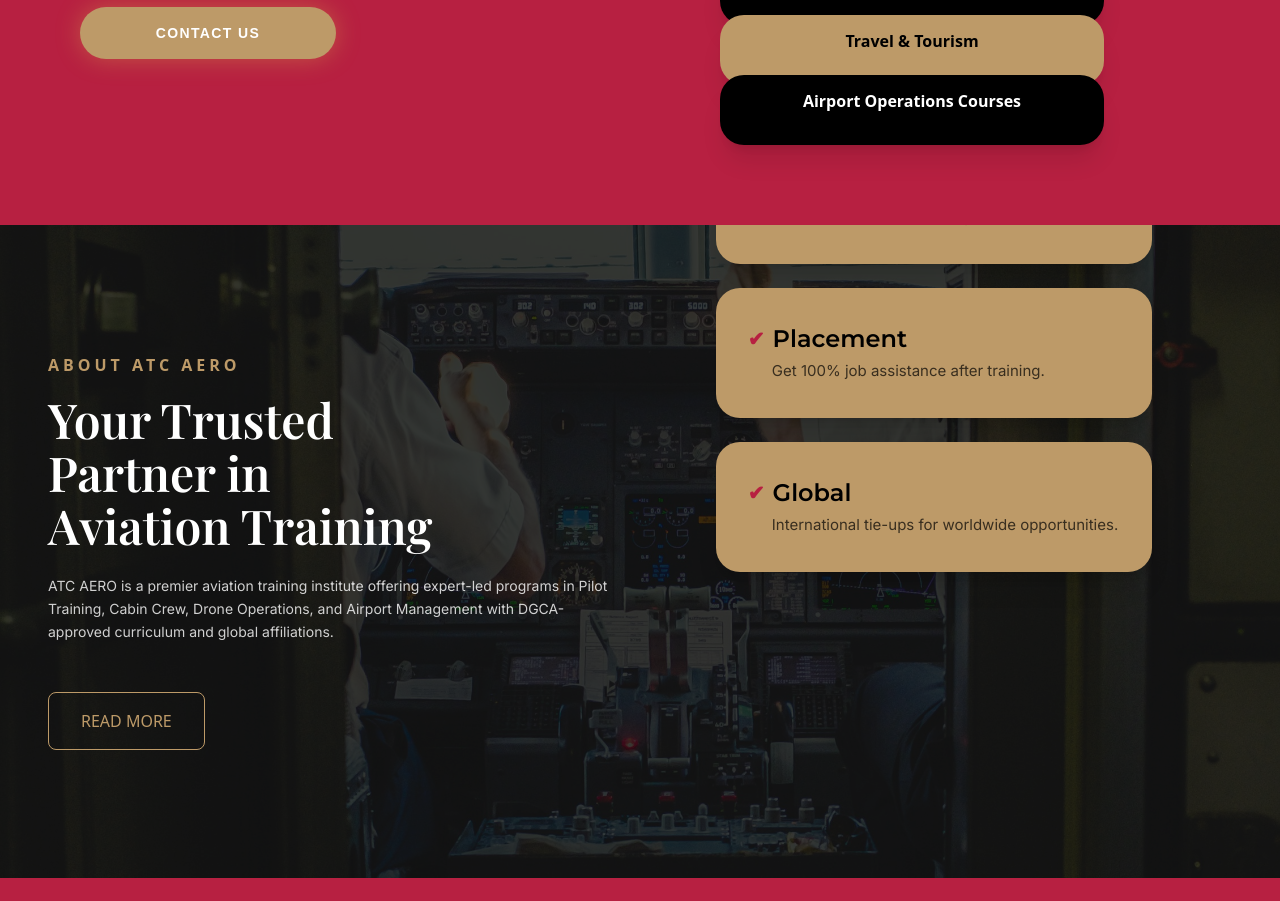
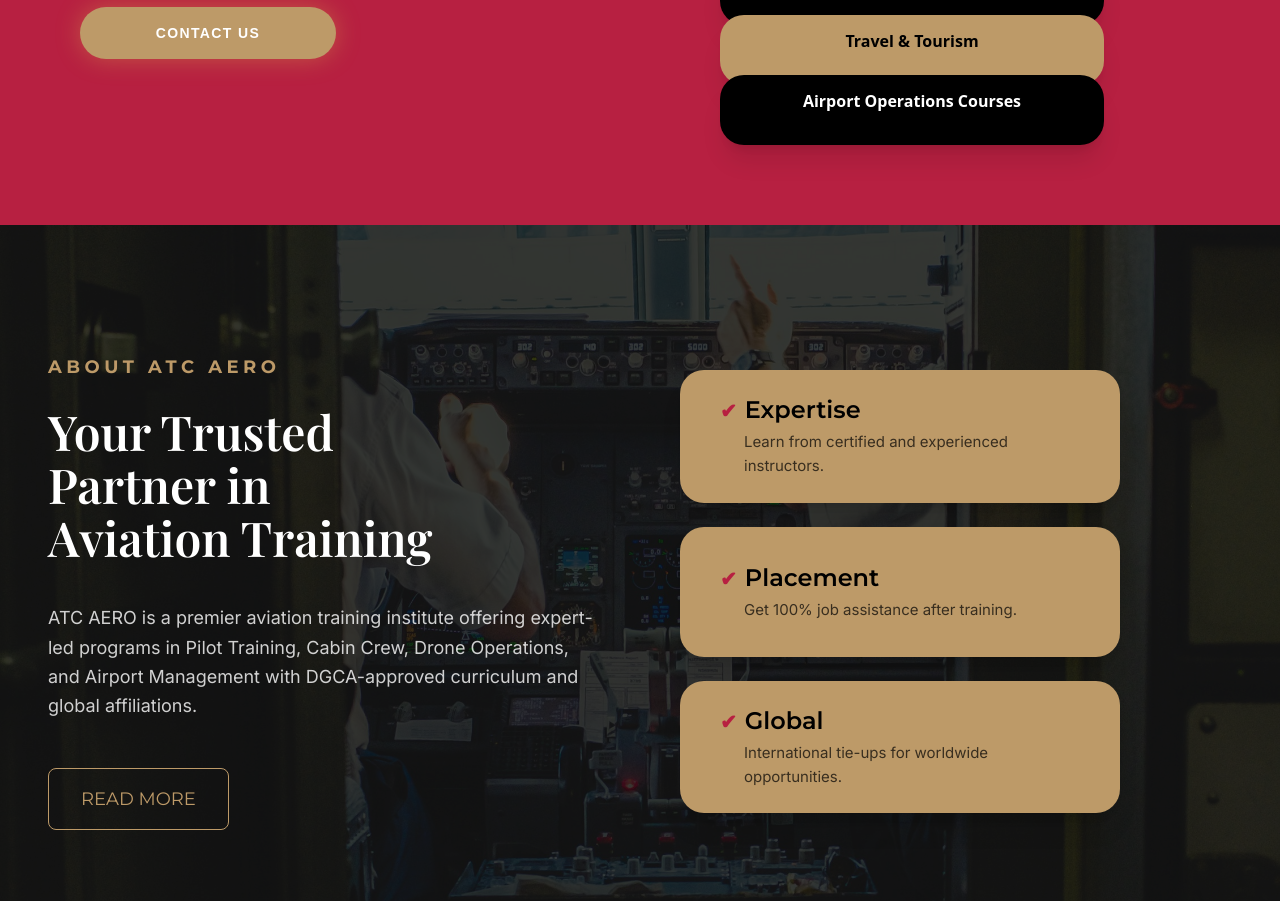
Before and after one commit to ayu-g22/ATCAero, a Next.js app: page / in a window 1280 px wide. Shown: the part 1285-2186 px from the top of the page. Built offline with nearby package versions, Linux system fonts and the light colour scheme; a web font is replaced by a local one.

Commit message:
Fixed About section - v1

```diff
--- a/src/components/AboutSection.tsx
+++ b/src/components/AboutSection.tsx
@@ -4,10 +4,8 @@ import Image from "next/image";
 
 export const AboutSection = () => {
     return (
-    <section
-      id="black-bg"
-      className="w-full bg-blackDeep py-20 lg:py-32 relative overflow-hidden"
-    >
+        <section id="black-bg" className="w-full bg-blackDeep py-16 sm:py-20 md:py-24 lg:py-32 relative overflow-hidden">
+
             {/* BACKGROUND IMAGE */}
             <div className="absolute inset-0 z-0 opacity-20">
                 <Image
@@ -19,85 +17,123 @@ export const AboutSection = () => {
             </div>
 
             {/* CONTENT */}
-      <div className="max-w-7xl mx-auto px-6 lg:px-12 relative z-10">
-        <div className="grid grid-cols-1 lg:grid-cols-2 gap-16 items-start">
+            <div className="max-w-7xl mx-auto px-4 sm:px-6 md:px-8 lg:px-12 relative z-10">
 
-          {/* ABOUT TEXT */}
-          <div className="text-white order-1">
-            <p className="text-gold font-bold tracking-[0.25em] mb-4">
+                {/* GRID LAYOUT */}
+                <div className="grid grid-cols-1 lg:grid-cols-2 gap-10 sm:gap-12 md:gap-16 lg:gap-20 items-center">
+
+                    {/* TEXT CONTENT - Left on desktop, top on mobile */}
+                    <div className="text-white order-1 lg:order-1 text-center lg:text-left">
+                        <p className="text-gold font-bold tracking-[0.2em] sm:tracking-[0.25em] font-montserrat text-sm sm:text-base md:text-lg mb-4 sm:mb-5 md:mb-6">
                             ABOUT ATC AERO
                         </p>
 
-            <h2 className="font-playfair text-4xl lg:text-5xl leading-[1.1] font-semibold mb-6">
-              Your Trusted <br className="hidden lg:block" />
-              Partner in <br className="hidden lg:block" />
+                        <h2 className="font-playfair text-3xl sm:text-4xl md:text-5xl leading-tight sm:leading-[1.1] font-semibold mb-6 sm:mb-8 md:mb-10">
+                            Your Trusted <br />
+                            Partner in <br />
                             Aviation Training
                         </h2>
 
-            <p className="font-inter text-white/80 text-sm lg:text-md leading-relaxed max-w-xl">
+                        <p className="font-inter text-white/80 text-sm sm:text-base md:text-lg leading-relaxed max-w-xl mx-auto lg:mx-0">
                             ATC AERO is a premier aviation training institute offering
-              expert-led programs in Pilot Training, Cabin Crew, Drone
-              Operations, and Airport Management with DGCA-approved curriculum
-              and global affiliations.
+                            expert-led programs in Pilot Training, Cabin Crew, Drone Operations,
+                            and Airport Management with DGCA-approved curriculum and global
+                            affiliations.
                         </p>
 
-            <button className="mt-8 lg:mt-12 px-8 py-4 border border-gold text-gold rounded-md hover:bg-gold hover:text-black transition">
+                        <button
+                            className="
+                                mt-8 sm:mt-10 md:mt-12 px-6 sm:px-8 py-3 sm:py-4 font-montserrat text-sm sm:text-base md:text-lg
+                                border border-gold text-gold rounded-md
+                                hover:bg-gold hover:text-black transition
+                                w-full sm:w-auto
+                            "
+                        >
                             READ MORE
                         </button>
                     </div>
 
-          {/* BOXES */}
-          <div className="relative order-2">
+                    {/* FEATURE BOXES - Below text on mobile, right side on desktop */}
+                    <div className="relative flex justify-center lg:justify-end order-2 lg:order-2">
+
+                        <div className="relative w-full max-w-[500px] lg:max-w-none">
+
                           <div
                             className="
-                flex flex-col gap-6
-                lg:absolute
-                lg:right-0
-                lg:top-1/2 lg:-translate-y-1/2
-                lg:mr-10 xl:mr-20
+                              flex flex-col
+                              gap-4 sm:gap-5 md:gap-6
+                              z-20
                             "
                           >
-              <InfoBox
-                title="Expertise"
-                desc="Learn from certified and experienced instructors."
-              />
-              <InfoBox
-                title="Placement"
-                desc="Get 100% job assistance after training."
-              />
-              <InfoBox
-                title="Global"
-                desc="International tie-ups for worldwide opportunities."
-              />
+                            {/* BOX 1 - Expertise */}
+                            <div
+                              className="
+                                bg-gold text-black
+                                w-full lg:w-[380px] xl:w-[440px]
+                                min-h-[110px] sm:min-h-[120px] md:min-h-[130px]
+                                rounded-2xl sm:rounded-3xl shadow-xl
+                                px-5 sm:px-6 md:px-8 py-4 sm:py-5 md:py-6
+                                flex flex-col justify-center
+                              "
+                            >
+                              <h3 className="text-lg sm:text-xl md:text-2xl font-montserrat font-semibold">
+                                <span className="text-red text-base sm:text-lg md:text-xl p-1 sm:p-2">✔</span>
+                                Expertise
+                              </h3>
+                              <p className="pl-6 sm:pl-7 md:pl-8 text-black/70 font-inter leading-relaxed text-xs sm:text-sm md:text-[15px] mt-1">
+                                Learn from certified and experienced instructors.
+                              </p>
+                            </div>
+
+                            {/* BOX 2 - Placement */}
+                            <div
+                              className="
+                                bg-gold text-black
+                                w-full lg:w-[380px] xl:w-[440px]
+                                min-h-[110px] sm:min-h-[120px] md:min-h-[130px]
+                                rounded-2xl sm:rounded-3xl shadow-xl
+                                px-5 sm:px-6 md:px-8 py-4 sm:py-5 md:py-6
+                                flex flex-col justify-center
+                              "
+                            >
+                              <h3 className="text-lg sm:text-xl md:text-2xl font-montserrat font-semibold">
+                                <span className="text-red text-base sm:text-lg md:text-xl p-1 sm:p-2">✔</span>
+                                Placement
+                              </h3>
+                              <p className="pl-6 sm:pl-7 md:pl-8 text-black/70 font-inter leading-relaxed text-xs sm:text-sm md:text-[15px] mt-1">
+                                Get 100% job assistance after training.
+                              </p>
+                            </div>
+
+                            {/* BOX 3 - Global */}
+                            <div
+                              className="
+                                bg-gold text-black
+                                w-full lg:w-[380px] xl:w-[440px]
+                                min-h-[110px] sm:min-h-[120px] md:min-h-[130px]
+                                rounded-2xl sm:rounded-3xl shadow-xl
+                                px-5 sm:px-6 md:px-8 py-4 sm:py-5 md:py-6
+                                flex flex-col justify-center
+                              "
+                            >
+                              <h3 className="text-lg sm:text-xl md:text-2xl font-montserrat font-semibold">
+                                <span className="text-red text-base sm:text-lg md:text-xl p-1 sm:p-2">✔</span>
+                                Global
+                              </h3>
+                              <p className="pl-6 sm:pl-7 md:pl-8 text-black/70 font-inter leading-relaxed text-xs sm:text-sm md:text-[15px] mt-1">
+                                International tie-ups for worldwide opportunities.
+                              </p>
                             </div>
                           </div>
+
                         </div>
+
                     </div>
+
+                </div>
+
+            </div>
+
         </section>
     );
 };
-
-const InfoBox = ({ title, desc }: { title: string; desc: string }) => {
-  return (
-    <div
-      className="
-        bg-gold text-black
-        w-full
-        max-w-[340px] sm:max-w-[380px] md:max-w-[400px] lg:max-w-[440px]
-        min-h-[130px]
-        rounded-3xl shadow-xl
-        px-6 py-6 lg:px-8
-        flex flex-col justify-center
-        mx-auto
-      "
-    >
-      <h3 className="text-xl lg:text-2xl font-montserrat font-semibold flex items-center gap-2">
-        <span className="text-red text-xl">✔</span> {title}
-      </h3>
-
-      <p className="pl-6 text-black/70 font-inter leading-relaxed text-sm lg:text-[15px] mt-1">
-        {desc}
-      </p>
-    </div>
-  );
-};
```
Lines whose indentation alone changed are shown as unchanged.
